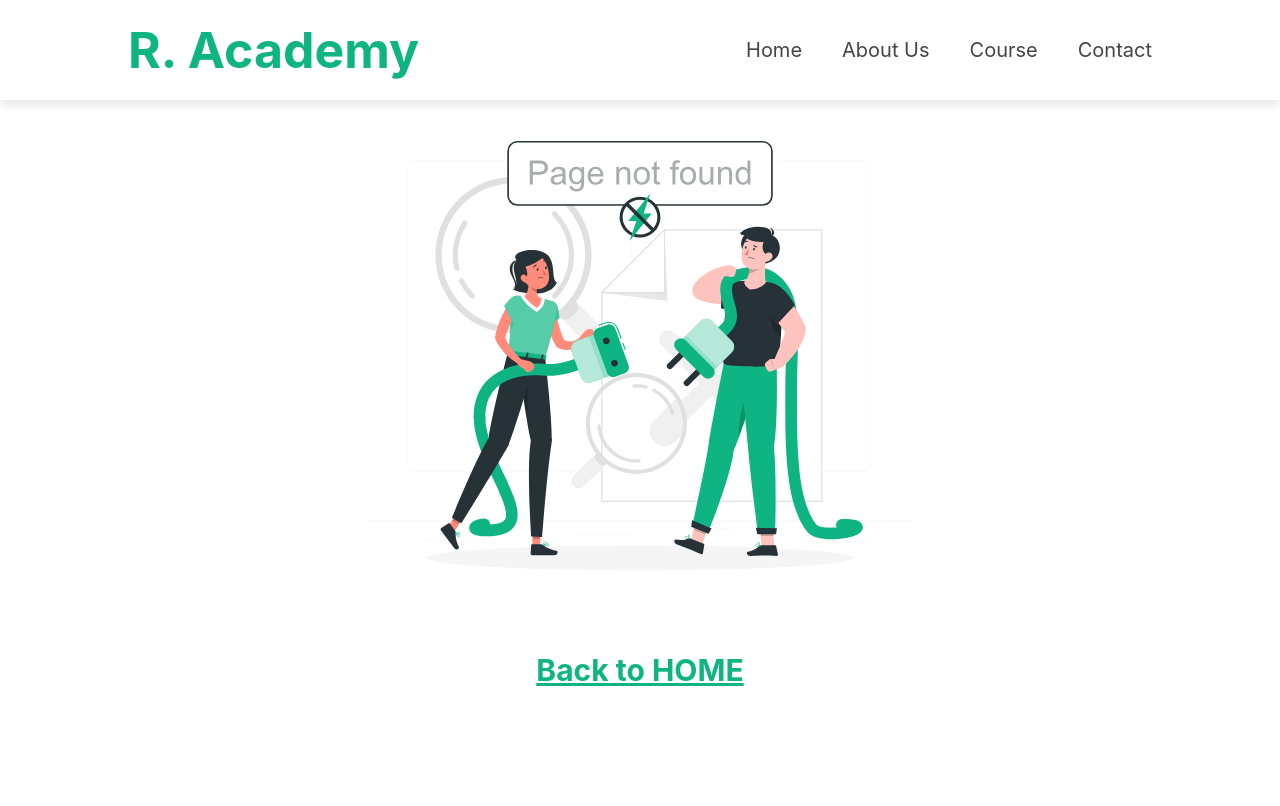
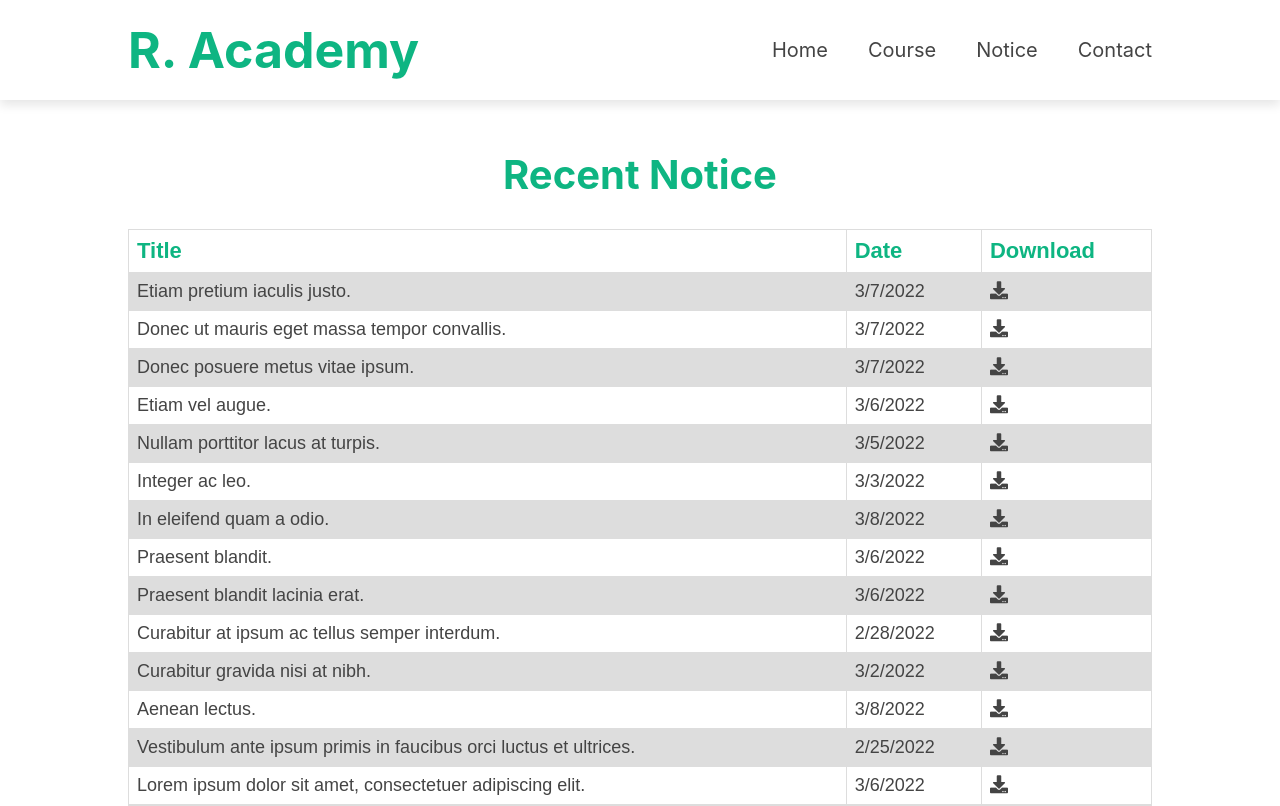
Before and after one commit to Ruhulcse/school-college, a React (Create React App) app: page /notice in a window 1280 px wide. Shown: the top 806 px of the page. Built offline with nearby package versions, Linux system fonts and the light colour scheme.

Commit message:
Notice section done

```diff
--- a/src/App.js
+++ b/src/App.js
@@ -3,6 +3,7 @@ import './App.css';
 import Contact from './Components/Contact';
 import Footer from './Components/Footer';
 import Nav from './Components/Nav';
+import Notice from './Components/Notice';
 import AllCourses from './Pages/AllCourses';
 import ErrorPage from './Pages/ErrorPage';
 import Home from './Pages/home';
@@ -15,6 +16,7 @@ function App() {
 
 				<Routes>
 					<Route path="/" element={<Home />} />
+					<Route path="/notice" element={<Notice />} />
 					<Route path="/all-courses" element={<AllCourses />} />
 					<Route path="/contact" element={<Contact />} />
 					<Route path="*" element={<ErrorPage />} />
--- a/src/Components/Nav.js
+++ b/src/Components/Nav.js
@@ -26,10 +26,14 @@ function Nav() {
 						Home
 					</NavLink>
 				</li>
-				<li>about us</li>
 				<li>
 					<NavLink to={'/all-courses'} onClick={navToggle}>
 						course
+					</NavLink>
+				</li>
+				<li>
+					<NavLink to={'/notice'} onClick={navToggle}>
+						Notice
 					</NavLink>
 				</li>
 				<li>
--- /dev/null
+++ b/src/Components/Notice.css
@@ -0,0 +1,30 @@
+.notice .heading {
+	font-size: 4rem;
+	color: #0eb582;
+	text-align: center;
+	padding-bottom: 3rem;
+}
+
+table {
+	font-family: arial, sans-serif;
+	border-collapse: collapse;
+	width: 100%;
+}
+
+.notice table tr th {
+	font-size: 2.2rem;
+	color: #0eb582;
+}
+
+td,
+th {
+	border: 1px solid #dddddd;
+	text-align: left;
+	padding: 8px;
+	color: #444;
+	font-size: 1.8rem;
+}
+
+tr:nth-child(even) {
+	background-color: #dddddd;
+}
--- /dev/null
+++ b/src/Components/Notice.js
@@ -0,0 +1,107 @@
+import React from 'react';
+import './Notice.css';
+
+function Notice(props) {
+	const allNotice = [
+		{
+			id: 1,
+			title: 'Etiam pretium iaculis justo.',
+			date: '3/7/2022',
+		},
+		{
+			id: 2,
+			title: 'Donec ut mauris eget massa tempor convallis.',
+			date: '3/7/2022',
+		},
+		{
+			id: 3,
+			title: 'Donec posuere metus vitae ipsum.',
+			date: '3/7/2022',
+		},
+		{
+			id: 4,
+			title: 'Etiam vel augue.',
+			date: '3/6/2022',
+		},
+		{
+			id: 5,
+			title: 'Nullam porttitor lacus at turpis.',
+			date: '3/5/2022',
+		},
+		{
+			id: 6,
+			title: 'Integer ac leo.',
+			date: '3/3/2022',
+		},
+		{
+			id: 7,
+			title: 'In eleifend quam a odio.',
+			date: '3/8/2022',
+		},
+		{
+			id: 8,
+			title: 'Praesent blandit.',
+			date: '3/6/2022',
+		},
+		{
+			id: 9,
+			title: 'Praesent blandit lacinia erat.',
+			date: '3/6/2022',
+		},
+		{
+			id: 10,
+			title: 'Curabitur at ipsum ac tellus semper interdum.',
+			date: '2/28/2022',
+		},
+		{
+			id: 11,
+			title: 'Curabitur gravida nisi at nibh.',
+			date: '3/2/2022',
+		},
+		{
+			id: 12,
+			title: 'Aenean lectus.',
+			date: '3/8/2022',
+		},
+		{
+			id: 13,
+			title:
+				'Vestibulum ante ipsum primis in faucibus orci luctus et ultrices.',
+			date: '2/25/2022',
+		},
+		{
+			id: 14,
+			title: 'Lorem ipsum dolor sit amet, consectetuer adipiscing elit.',
+			date: '3/6/2022',
+		},
+		{
+			id: 15,
+			title: 'Mauris sit amet eros.',
+			date: '2/28/2022',
+		},
+	];
+
+	return (
+		<section className="notice">
+			<h1 className="heading">Recent Notice</h1>
+			<table>
+				<tr>
+					<th>Title</th>
+					<th>Date</th>
+					<th>Download</th>
+				</tr>
+				{allNotice.map((notice) => (
+					<tr key={notice.id}>
+						<td>{notice.title}</td>
+						<td>{notice.date}</td>
+						<td>
+							<i className="fas fa-download" style={{ cursor: 'pointer' }} />
+						</td>
+					</tr>
+				))}
+			</table>
+		</section>
+	);
+}
+
+export default Notice;
```
